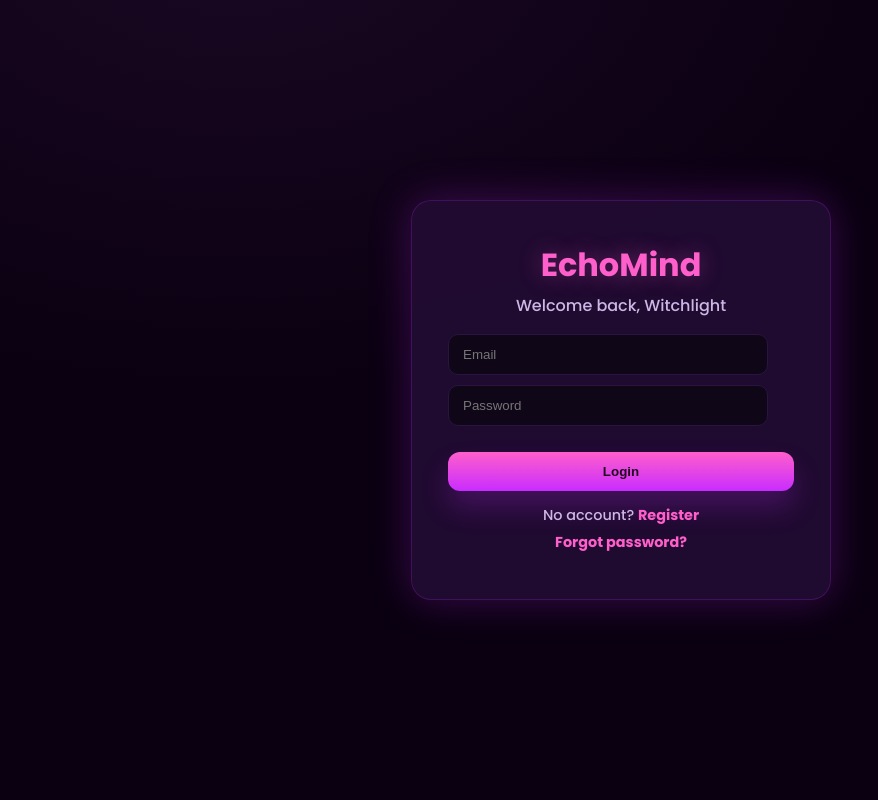
After one commit to LenaDh7/Echomind, a PHP site: page /login.php in a window 1280 px wide. The commit adds this page. Shown: the whole page, without its empty margins (19-897 px from the left). Run offline with PHP 8.4, Linux system fonts and the light colour scheme.

Commit message:
working login system

```diff
--- /dev/null
+++ b/login.php
@@ -0,0 +1,55 @@
+<?php
+session_start();
+include 'php/db_connect.php';
+$message = "";
+
+if ($_SERVER["REQUEST_METHOD"] == "POST") {
+    $email = trim($_POST['email']);
+    $password = $_POST['password'];
+
+    $stmt = $conn->prepare("SELECT username, password FROM userdata WHERE email = ?");
+    $stmt->bind_param("s", $email);
+    $stmt->execute();
+    $stmt->store_result();
+    $stmt->bind_result($db_username, $db_password);
+    $stmt->fetch();
+
+    if ($stmt->num_rows > 0 && password_verify($password, $db_password)) {
+        $_SESSION['email'] = $email;
+        $_SESSION['username'] = $db_username;
+        header("Location: index.php");
+        exit();
+    } else {
+        $message = "Invalid email or password.";
+    }
+}
+?>
+<!DOCTYPE html>
+<html lang="en">
+<head>
+    <meta charset="UTF-8">
+    <meta name="viewport" content="width=device-width, initial-scale=1.0">
+    <title>EchoMind — Login</title>
+    <link rel="icon" href="icons/favicon.ico">
+    <link href="https://fonts.googleapis.com/css2?family=Poppins:wght@300;500;700&display=swap" rel="stylesheet">
+    <link rel="stylesheet" href="style.css">
+</head>
+<body class="auth-page">
+    <div class="auth-wrap">
+        <div class="auth-box">
+            <h1>EchoMind</h1>
+            <p class="subtitle">Welcome back, Witchlight</p>
+            <?php if ($message): ?>
+                <div class="auth-msg error"><?php echo $message; ?></div>
+            <?php endif; ?>
+            <form method="post">
+                <input type="email" name="email" placeholder="Email" required />
+                <input type="password" name="password" placeholder="Password" required />
+                <button type="submit">Login</button>
+            </form>
+            <p class="auth-link">No account? <a href="register.php">Register</a></p>
+            <p class="auth-link"><a href="resetpassword.php">Forgot password?</a></p>
+        </div>
+    </div>
+</body>
+</html>
--- a/php/db_connect.php
+++ b/php/db_connect.php
@@ -1,28 +1,23 @@
 <?php
-// db_connect.php
-$host = "localhost";
-$user = "root";
-$pass = "";
-$db   = "echomind_db";
-
-$conn = new mysqli($host, $user, $pass);
+$conn = new mysqli('127.0.0.1', 'root', '', '', 3306);
 if ($conn->connect_error) {
     die(json_encode(["error" => "Connection failed: " . $conn->connect_error]));
 }
 
-// Create DB
-$conn->query("CREATE DATABASE IF NOT EXISTS $db");
-$conn->select_db($db);
+// Create and select DB first
+$conn->query("CREATE DATABASE IF NOT EXISTS echomind_db");
+$conn->select_db("echomind_db");
 
-/* Players Table */
-$conn->query("CREATE TABLE IF NOT EXISTS players(
+// Now create tables
+$conn->query("CREATE TABLE IF NOT EXISTS userdata (
     id INT AUTO_INCREMENT PRIMARY KEY,
-    username VARCHAR(64) UNIQUE,
+    username VARCHAR(64) NOT NULL,
+    email VARCHAR(100) UNIQUE NOT NULL,
+    password VARCHAR(255) NOT NULL,
     created_at TIMESTAMP DEFAULT CURRENT_TIMESTAMP
 )");
 
-/* Scores Table */
-$conn->query("CREATE TABLE IF NOT EXISTS scores(
+$conn->query("CREATE TABLE IF NOT EXISTS scores (
     id INT AUTO_INCREMENT PRIMARY KEY,
     username VARCHAR(64),
     puzzle_type VARCHAR(32),
@@ -33,8 +28,7 @@ $conn->query("CREATE TABLE IF NOT EXISTS scores(
     created_at TIMESTAMP DEFAULT CURRENT_TIMESTAMP
 )");
 
-/* Rooms Table */
-$conn->query("CREATE TABLE IF NOT EXISTS rooms(
+$conn->query("CREATE TABLE IF NOT EXISTS rooms (
     id INT AUTO_INCREMENT PRIMARY KEY,
     code VARCHAR(10) UNIQUE,
     puzzle_type VARCHAR(32),
--- a/style.css
+++ b/style.css
@@ -353,3 +353,49 @@ th{color:var(--muted);font-weight:600}
   background: #222;
   border-radius: 15px;
 }
+
+.auth-page {
+  overflow: auto;
+  display: flex;
+  align-items: center;
+  justify-content: center;
+  min-height: 100vh;
+}
+.auth-wrap {
+  display: flex;
+  align-items: center;
+  justify-content: center;
+  width: 100%;
+  padding: 40px 16px;
+}
+.auth-box {
+  background: rgba(34,11,52,.92);
+  border: 1px solid rgba(201,44,255,.2);
+  border-radius: 20px;
+  padding: 40px 36px;
+  width: 100%;
+  max-width: 420px;
+  box-shadow: 0 0 40px rgba(201,44,255,.25);
+  text-align: center;
+}
+.auth-box h1 { margin: 0 0 4px; }
+.auth-box input {
+  display: block;
+  width: 100%;
+  margin: 10px 0;
+}
+.auth-box button {
+  width: 100%;
+  margin: 16px 0 8px;
+}
+.auth-msg {
+  padding: 10px 14px;
+  border-radius: 8px;
+  margin: 12px 0;
+  font-size: .9rem;
+}
+.auth-msg.error { background: rgba(255,73,113,.15); color: var(--error); border: 1px solid var(--error); }
+.auth-msg.success { background: rgba(100,255,150,.1); color: #6fffa0; border: 1px solid #6fffa0; }
+.auth-link { color: var(--muted); font-size: .9rem; margin: 6px 0; }
+.auth-link a { color: var(--magenta); font-weight: 700; text-decoration: none; }
+.auth-link a:hover { text-shadow: 0 0 10px var(--magenta); }
```
Also changed, not shown: index.php (added, +134 -0 lines), logout.php (added, +7 -0 lines), register.php (added, +81 -0 lines), script.js (+12 -1 lines), php/stats.php (renamed from stats.php).
